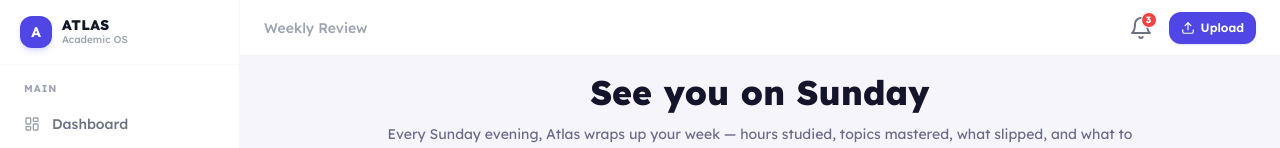
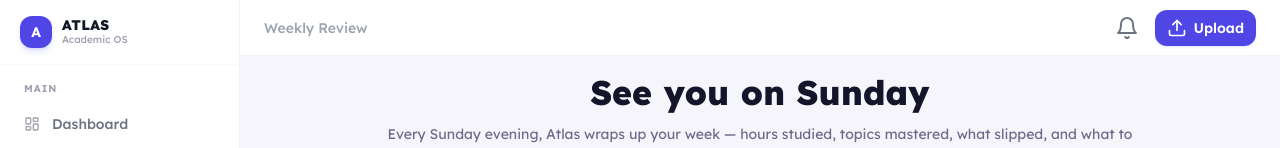
Before and after one commit to manjushakarpe1982/atlas-academic-os, a Next.js app in the folder frontend/: page /weekly-review in a window 1280 px wide. Shown: the top 148 px of the page. Built offline with nearby package versions, Linux system fonts and the light colour scheme.

Commit message:
Update AppLayout.tsx

```diff
--- a/frontend/src/components/layout/AppLayout.tsx
+++ b/frontend/src/components/layout/AppLayout.tsx
@@ -103,11 +103,20 @@
   const [studyOpen,  setStudyOpen]  = useState(true);
   const [mobileOpen, setMobileOpen] = useState(false);
   const [showNotifs, setShowNotifs] = useState(false);
-  const [notifs,     setNotifs]     = useState(NOTIFS);
+  const [notifs,     setNotifs]     = useState<typeof NOTIFS>([]);
 
   const unreadCount = notifs.filter((n) => !n.read).length;
   const markAllRead = () => setNotifs((p) => p.map((n) => ({ ...n, read: true })));
   const markRead    = (id: number) => setNotifs((p) => p.map((n) => n.id === id ? { ...n, read: true } : n));
+
+  // First-time students see an empty notifications dropdown.
+  // Real notifications will appear once they've added classes / uploaded materials / etc.
+  // Toggle via localStorage.atlas_has_notifications = 'true'.
+  useEffect(() => {
+    if (typeof window !== 'undefined' && localStorage.getItem('atlas_has_notifications') === 'true') {
+      setNotifs(NOTIFS);
+    }
+  }, []);
 
   useEffect(() => {
     const n = localStorage.getItem('atlas_full_name') || 'Student';
@@ -331,7 +340,18 @@
                       </div>
                     </div>
 
-                    {/* Notification list */}
+                    {/* Notification list — or empty state */}
+                    {notifs.length === 0 ? (
+                      <div className="px-4 py-10 flex flex-col items-center text-center">
+                        <div className="w-14 h-14 rounded-2xl bg-[#F4F2FF] flex items-center justify-center mb-3">
+                          <Bell className="w-6 h-6 text-[#534AB7]" />
+                        </div>
+                        <p className="text-base font-extrabold text-gray-900 mb-1">You&apos;re all caught up</p>
+                        <p className="text-[13px] text-gray-500 leading-relaxed max-w-[220px]">
+                          Notifications about deadlines, grades, and study streaks will appear here once you start using Atlas.
+                        </p>
+                      </div>
+                    ) : (
                       <div className="max-h-96 overflow-y-auto divide-y divide-gray-100">
                         {notifs.map((n) => (
                           <div key={n.id} onClick={() => markRead(n.id)}
@@ -347,11 +367,12 @@
                           </div>
                         ))}
                       </div>
+                    )}
 
                     {/* Footer */}
                     <div className="px-4 py-2.5 border-t border-gray-100 bg-gray-50/50">
                       <Link href="/settings/notifications" onClick={() => setShowNotifs(false)}
-                        className="text-[13px] font-semibold text-indigo-600 hover:text-indigo-800 transition-colors">
+                        className="text-[14px] font-semibold text-indigo-600 hover:text-indigo-800 transition-colors">
                         Manage notification settings →
                       </Link>
                     </div>
@@ -360,8 +381,8 @@
               )}
             </div>
             <Link href="/upload"
-              className="flex items-center gap-1.5 bg-indigo-600 hover:bg-indigo-700 text-white text-xs font-semibold px-3 py-2 rounded-xl transition-all shadow-sm shadow-indigo-500/20">
-              <Upload className="w-3.5 h-3.5" />
+              className="flex items-center gap-1.5 bg-indigo-600 hover:bg-indigo-700 text-white text-sm font-semibold px-3 py-2 rounded-xl transition-all shadow-sm shadow-indigo-500/20">
+              <Upload className="w-5 h-5" />
               <span className="hidden sm:inline">Upload</span>
             </Link>
           </div>
```
Lines whose indentation alone changed are shown as unchanged.
